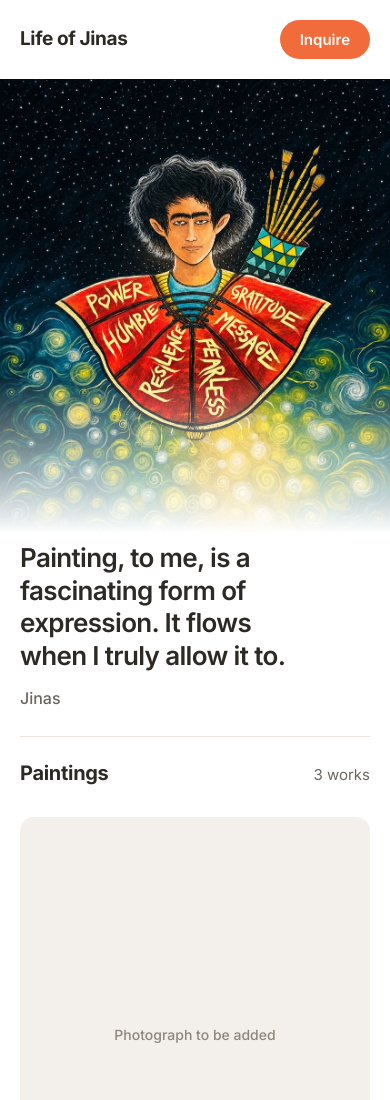
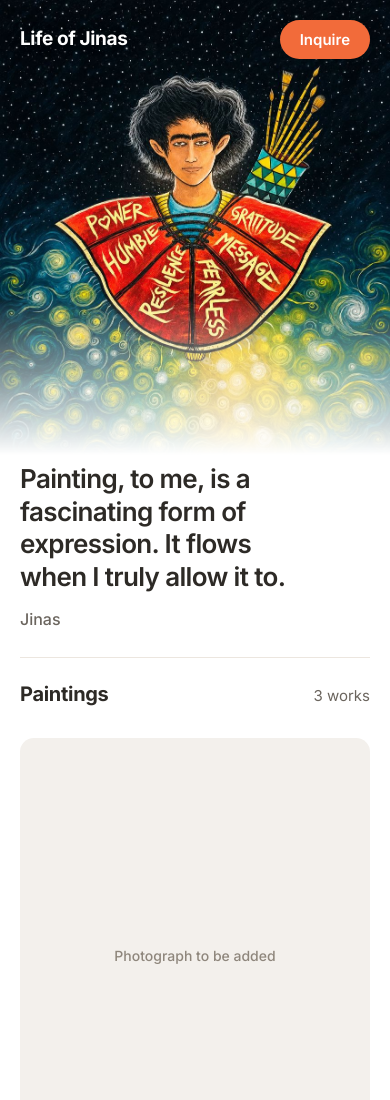
Before and after one commit to jinasthadayil/lifeofjinas, a plain HTML site: page index.html in a window 390 px wide. Shown: the top 1100 px of the page. Drawn offline with Linux system fonts and the light colour scheme.

Commit message:
Extend Artcher to the top of the page, under the header
Title turns white on phones where it sits over the night sky.

Co-Authored-By: Claude Opus 5.5 <noreply@anthropic.com>
Claude-Session: https://claude.ai/code/session_01LETptA9N7Jg928BgMe4Kc1

```diff
--- a/index.html
+++ b/index.html
@@ -36,6 +36,7 @@ a{color:inherit}
 :focus-visible{outline:3px solid var(--sun);outline-offset:3px;border-radius:8px}
 h1,h2{margin:0;letter-spacing:-.03em;text-wrap:balance}
 
+header{position:relative;z-index:1}
 header .wrap{display:flex;align-items:center;justify-content:space-between;gap:16px;padding-block:20px}
 .mark{font-weight:700;font-size:19px;letter-spacing:-.02em;text-decoration:none}
 .pill{border:0;cursor:pointer;display:inline-flex;align-items:center;justify-content:center;border-radius:999px;background:var(--sun);color:var(--white);font:600 16px/1 var(--font);padding:17px 28px;text-decoration:none;transition:background .2s}
@@ -45,10 +46,10 @@ header .wrap{display:flex;align-items:center;justify-content:space-between;gap:1
 /* Opening words */
 .intro{position:relative;min-height:clamp(460px,48vw,720px);display:flex;align-items:center;padding-block:clamp(24px,4vw,56px)}
 .intro-text{position:relative;max-width:min(620px,52%)}
-.hero-art{position:absolute;top:0;bottom:0;right:calc(50% - 50vw);aspect-ratio:1161/1355;z-index:-1;background:url(images/artcher-backdrop.jpg) center/cover no-repeat;
+.hero-art{position:absolute;top:-79px;bottom:0;right:calc(50% - 50vw);aspect-ratio:1161/1355;z-index:-1;background:url(images/artcher-backdrop.jpg) center/cover no-repeat;
   -webkit-mask-image:linear-gradient(to left,#000 55%,transparent 100%),linear-gradient(to bottom,#000 78%,transparent 100%);-webkit-mask-composite:source-in;
   mask-image:linear-gradient(to left,#000 55%,transparent 100%),linear-gradient(to bottom,#000 78%,transparent 100%);mask-composite:intersect}
-@media (max-width:760px){.intro{display:grid;min-height:0;gap:8px;padding-top:0}.intro-text{max-width:none}.hero-art{position:static;order:-1;margin-inline:calc(50% - 50vw);z-index:auto;
+@media (max-width:760px){body.home .mark{color:#fff;text-shadow:0 1px 10px #000a}.intro{display:grid;min-height:0;gap:8px;padding-top:0}.intro-text{max-width:none}.hero-art{position:static;order:-1;margin-inline:calc(50% - 50vw);margin-top:-79px;z-index:auto;
   -webkit-mask-image:linear-gradient(to bottom,#000 65%,transparent 100%);mask-image:linear-gradient(to bottom,#000 65%,transparent 100%)}}
 .intro blockquote{margin:0;font-size:clamp(26px,3.6vw,42px);line-height:1.25;font-weight:600;letter-spacing:-.025em;text-wrap:balance}
 .intro cite{display:block;margin-top:14px;font-style:normal;font-size:16px;font-weight:500;color:var(--soft)}
@@ -232,6 +233,7 @@ const PAINTINGS = [
     const id=location.hash.slice(1), p=PAINTINGS.find(x=>x.id===id);
     const g=document.getElementById('gallery'), v=document.getElementById('painting');
     document.getElementById('top-inquire').href=mail(p&&!isSold(p)&&!isSample(p)?p.title:"Paintings by Jinas");
+    document.body.classList.toggle('home',!p);
     if(!p){g.hidden=false;v.hidden=true;document.title="Life of Jinas";return}
     const facts=[["Artist","Jinas"],["Year",p.year],["Medium",p.medium],["Size",p.size],["Edition",isSample(p)?"":"Original, one of one"],["Status",p.status]].filter(f=>f[1]);
     v.innerHTML=`
```
